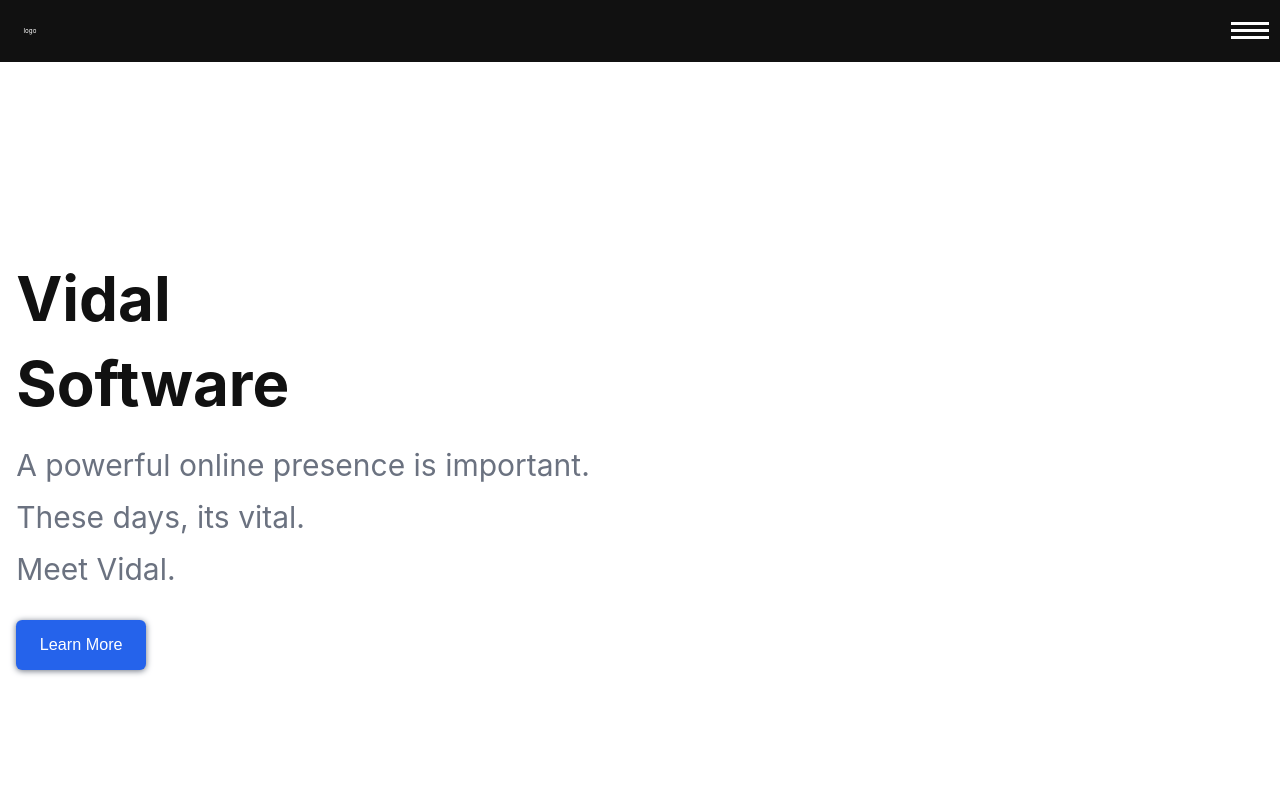
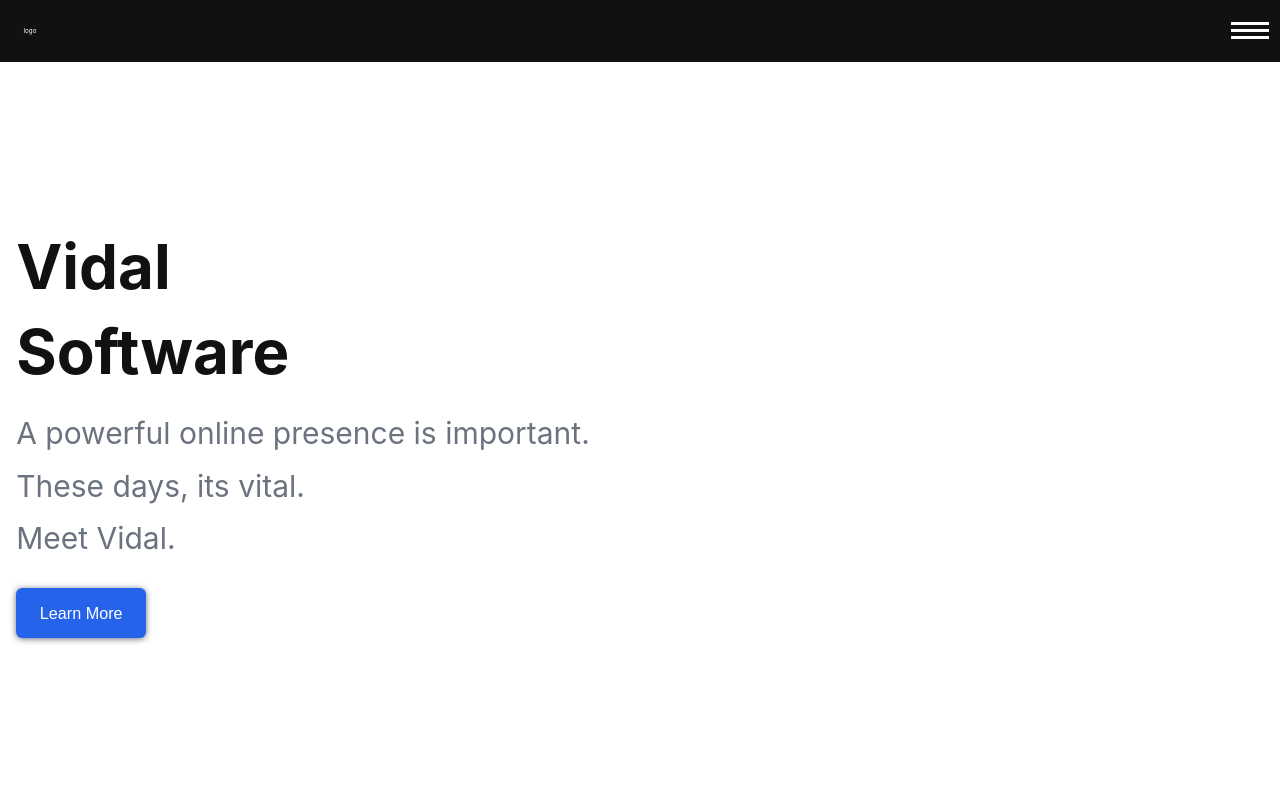
Before and after one commit to raglandc/vidal-production, a Next.js app: page / in a window 1280 px wide. Shown: the top 800 px of the page. Built offline with nearby package versions, Linux system fonts and the light colour scheme.

Commit message:
work on stats more, before creating footer.

```diff
--- a/components/UI/SectionWrapper.module.css
+++ b/components/UI/SectionWrapper.module.css
@@ -1,7 +1,7 @@
 .sectionWrapper {
   height: 95vh;
   width: 100%;
-  margin: 3.14rem 1.618rem;
+  margin: 0 1.618rem;
   display: flex;
   flex-direction: column;
   justify-content: center;
--- a/components/layout/Layout.module.css
+++ b/components/layout/Layout.module.css
@@ -1,4 +1,7 @@
 .main {
-  margin: 1.618rem 0;
+  /* margin: 1.618rem 0; */
   width: 90%;
+  display: flex;
+  flex-direction: column;
+  justify-content: center;
 }
--- a/components/sections/StatsSection.module.css
+++ b/components/sections/StatsSection.module.css
@@ -1,4 +1,3 @@
 .statsHeader {
   font-size: 6.18rem;
-  margin: 0 0 auto 0;
 }
```
